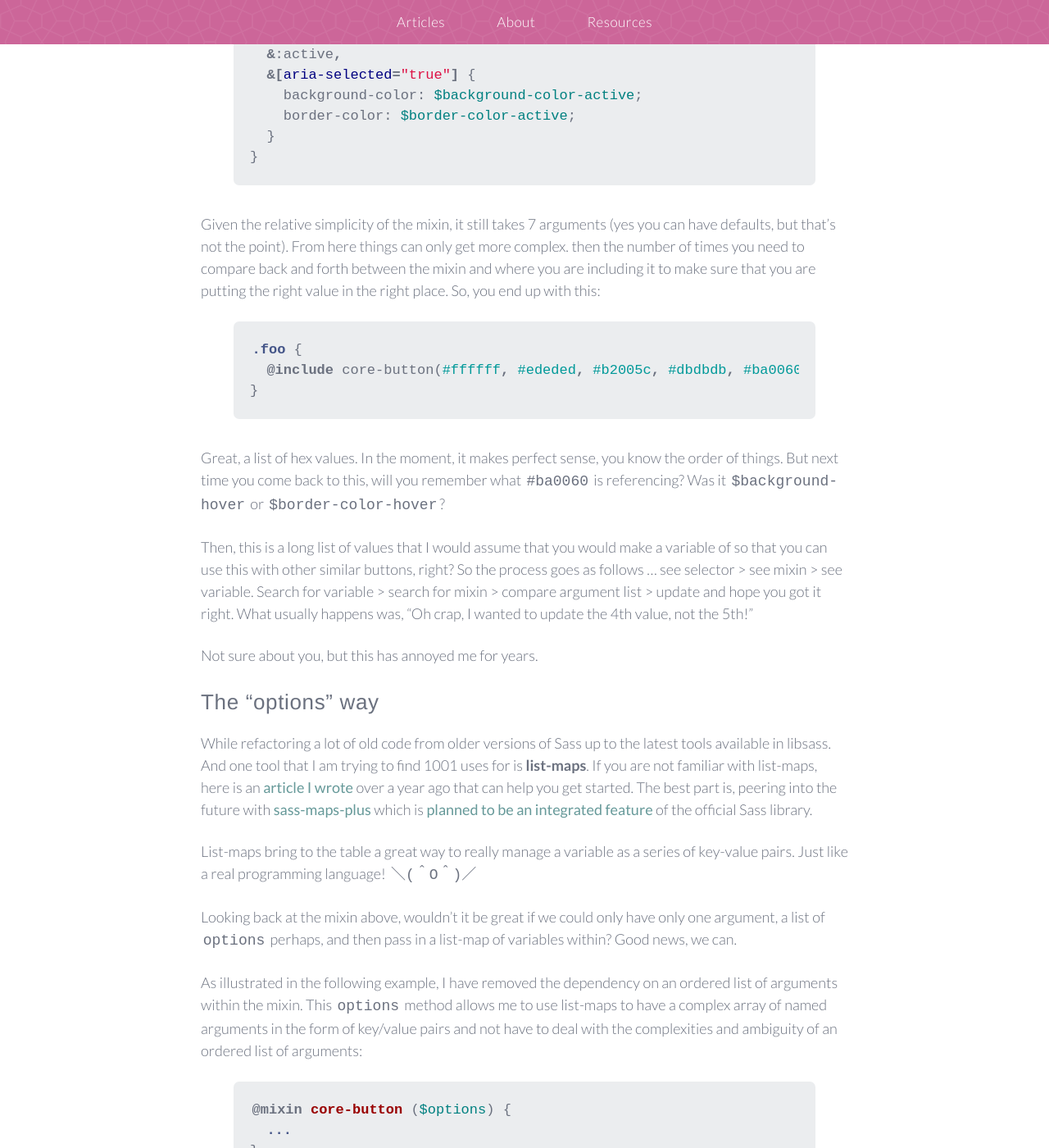
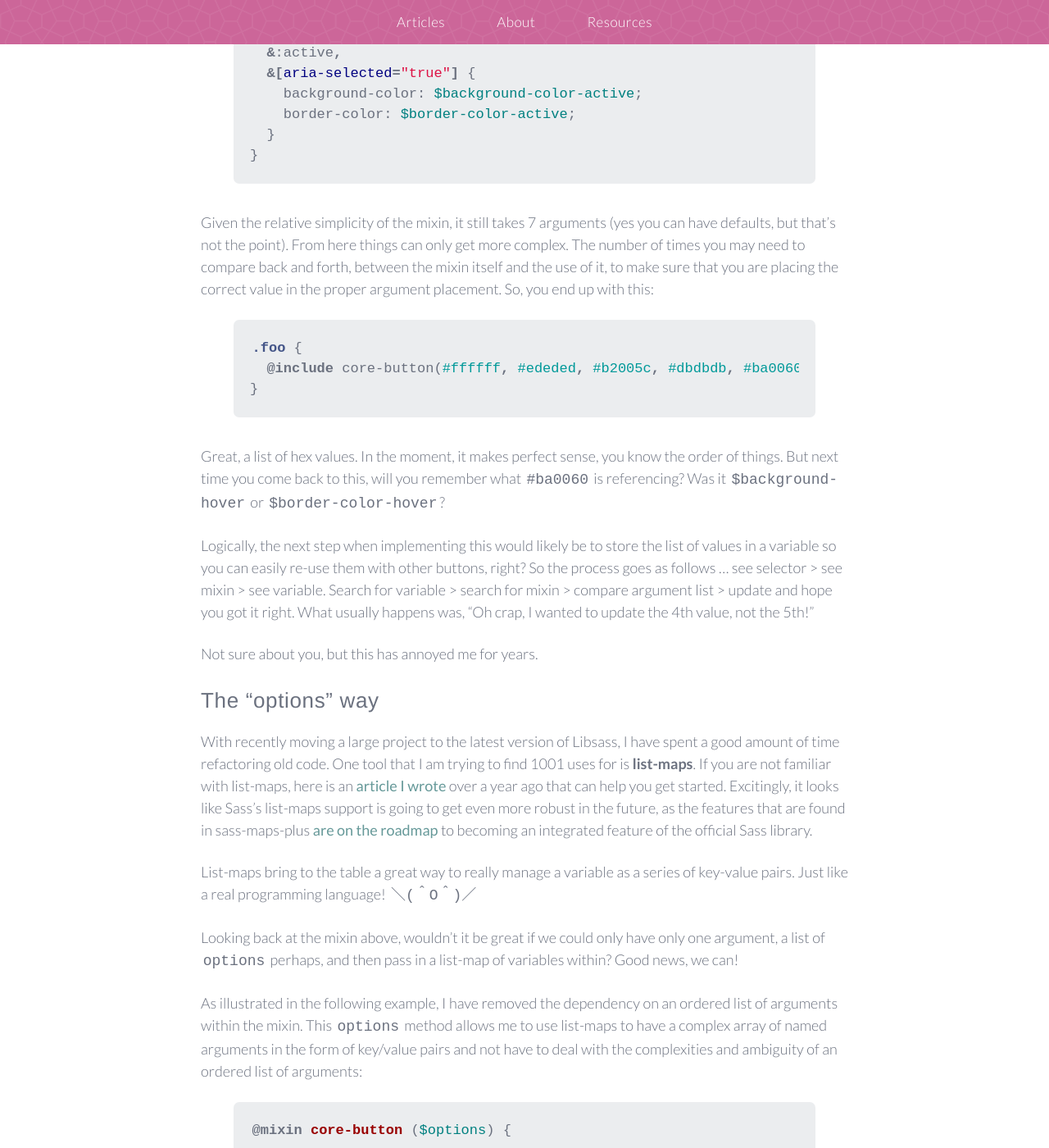
Before and after one commit to sassbreak/sassbreak.github.io, a Jekyll site: the page built from _posts/2015-12-10-stop-arguing-with-your-mixins.md, in a window 1280 px wide and 1400 px high, scrolled down 1159 px. Shown: the whole window at 82% size. Built offline with Jekyll 4.4.1, drawn with Linux system fonts in a browser that asks for light colours; comment, search, counter and statistics services are not loaded; some of the changed text lies outside the part shown.

Commit message:
Editorial adjustments

```diff
--- a/_posts/2015-12-10-stop-arguing-with-your-mixins.md
+++ b/_posts/2015-12-10-stop-arguing-with-your-mixins.md
@@ -39,7 +39,7 @@ Say you are creating a mixin that is relatively complex in scope and will consum
 }
 {% endhighlight %}
 
-Given the relative simplicity of the mixin, it still takes 7 arguments (yes you can have defaults, but that's not the point). From here things can only get more complex. then the number of times you need to compare back and forth between the mixin and where you are including it to make sure that you are putting the right value in the right place. So, you end up with this:
+Given the relative simplicity of the mixin, it still takes 7 arguments (yes you can have defaults, but that's not the point). From here things can only get more complex. The number of times you may need to compare back and forth, between the mixin itself and the use of it, to make sure that you are placing the correct value in the proper argument placement. So, you end up with this:
 
 {% highlight scss %}
 .foo {
@@ -49,17 +49,17 @@ Given the relative simplicity of the mixin, it still takes 7 arguments (yes you
 
 Great, a list of hex values. In the moment, it makes perfect sense, you know the order of things. But next time you come back to this, will you remember what `#ba0060` is referencing? Was it `$background-hover` or `$border-color-hover`?
 
-Then, this is a long list of values that I would assume that you would make a variable of so that you can use this with other similar buttons, right? So the process goes as follows ... see selector > see mixin > see variable. Search for variable > search for mixin > compare argument list > update and hope you got it right. What usually happens was, "Oh crap, I wanted to update the 4th value, not the 5th!"
+Logically, the next step when implementing this would likely be to store the list of values in a variable so you can easily re-use them with other buttons, right? So the process goes as follows ... see selector > see mixin > see variable. Search for variable > search for mixin > compare argument list > update and hope you got it right. What usually happens was, "Oh crap, I wanted to update the 4th value, not the 5th!"
 
 Not sure about you, but this has annoyed me for years.
 
 ## The "options" way
 
-While refactoring a lot of old code from older versions of Sass up to the latest tools available in libsass. And one tool that I am trying to find 1001 uses for is __list-maps__. If you are not familiar with list-maps, here is an [article I wrote](http://anotheruiguy.roughdraft.io/10302472-so-you-want-to-play-with-list-maps) over a year ago that can help you get started. The best part is, peering into the future with [sass-maps-plus](https://github.com/lunelson/sass-maps-plus) which is [planned to be an integrated feature](https://github.com/sass/sass/issues/1739) of the official Sass library.
+With recently moving a large project to the latest version of Libsass, I have spent a good amount of time refactoring old code. One tool that I am trying to find 1001 uses for is __list-maps__. If you are not familiar with list-maps, here is an [article I wrote](http://anotheruiguy.roughdraft.io/10302472-so-you-want-to-play-with-list-maps) over a year ago that can help you get started. Excitingly, it looks like Sass’s list-maps support is going to get even more robust in the future, as the features that are found in sass-maps-plus [are on the roadmap](https://github.com/sass/sass/issues/1739) to becoming an integrated feature of the official Sass library.
 
 List-maps bring to the table a great way to really manage a variable as a series of key-value pairs. Just like a real programming language! `＼(＾O＾)／`
 
-Looking back at the mixin above, wouldn't it be great if we could only have only one argument, a list of `options` perhaps, and then pass in a list-map of variables within? Good news, we can.
+Looking back at the mixin above, wouldn't it be great if we could only have only one argument, a list of `options` perhaps, and then pass in a list-map of variables within? Good news, we can!
 
 As illustrated in the following example, I have removed the dependency on an ordered list of arguments within the mixin. This `options` method allows me to use list-maps to have a complex array of named arguments in the form of key/value pairs and not have to deal with the complexities and ambiguity of an ordered list of arguments:
 
@@ -112,7 +112,7 @@ var minivan = makeVehicle(
 
 ### Houston, we have a problem
 
-With the new `options` style mixin and the desire to use a single argument, we can't simply pass in a list of arguments from the previous mixin? Understanding the JavaScript models and understanding on how we can use list-maps, this is easy enough to address. Pretty sure you saw that coming, right?
+With the new `options` style mixin and the desire to use a single argument, a simple list of arguments won't work. Understanding the JavaScript models and understanding on how we can use list-maps, this is easy enough to address.
 
 In the following example I am creating a standard list-map variable and am using key/value pairs to address variable values.
 
@@ -132,7 +132,7 @@ I already love how this looks. Now instead of a list like we had before, `#fffff
 
 ### Update the signal, improve the receiver
 
-Now that we have a __list-map__ with __key/value pairs__, it's required that we update all the variables within the mixin so that we can parse though the list-map. In the following example you will see that I replaced the more traditional *ordered* argument/variable pairs with the `map-get` function and the *named* variables. IMHO, this is WAY more human readable. It's clear that we are targeting a single variable which is inherited from the `$options` argument. Then from that `map-get` function we are asking for simple values, `color` or `border-color`. The mixin itself should remain pretty stable post this set up configuration.
+Now that we have a __list-map__ with __key/value pairs__, we need to update all the variables within the mixin so that we can get them out of the list-map. In the following example you will see that I replaced the more traditional *ordered* argument/variable pairs with the `map-get` function and the *named* variables. IMHO, this is WAY more human readable. It's clear that we are targeting a single variable which is inherited from the `$options` argument. Then from that `map-get` function we are asking for simple values, `color` or `border-color`. The mixin itself should remain pretty stable post this set up configuration.
 
 {% highlight scss %}
 @mixin core-button($options) {
```
Also changed, not shown: other parts of _posts/2015-12-10-stop-arguing-with-your-mixins.md (+2 -2 lines).
